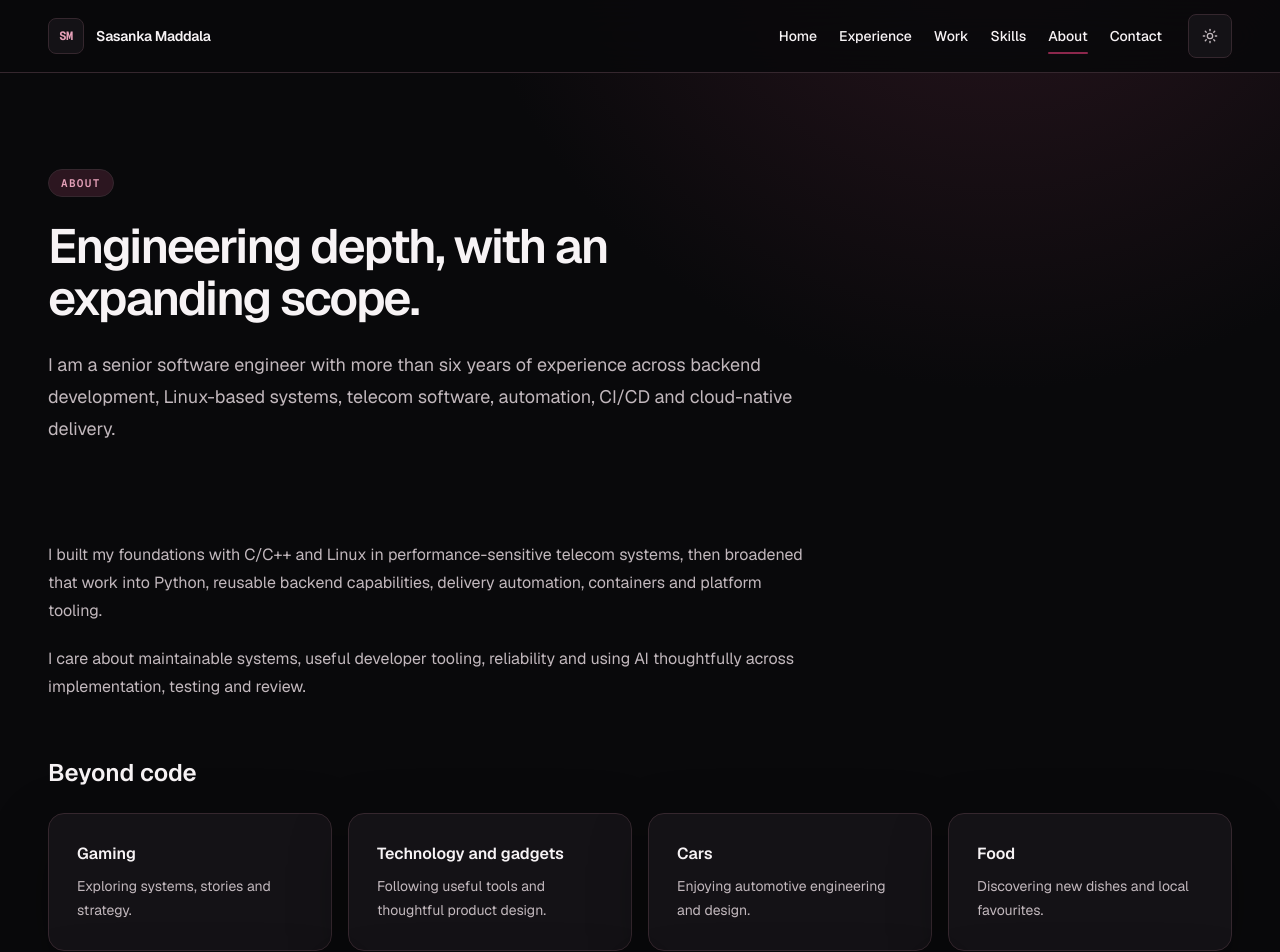
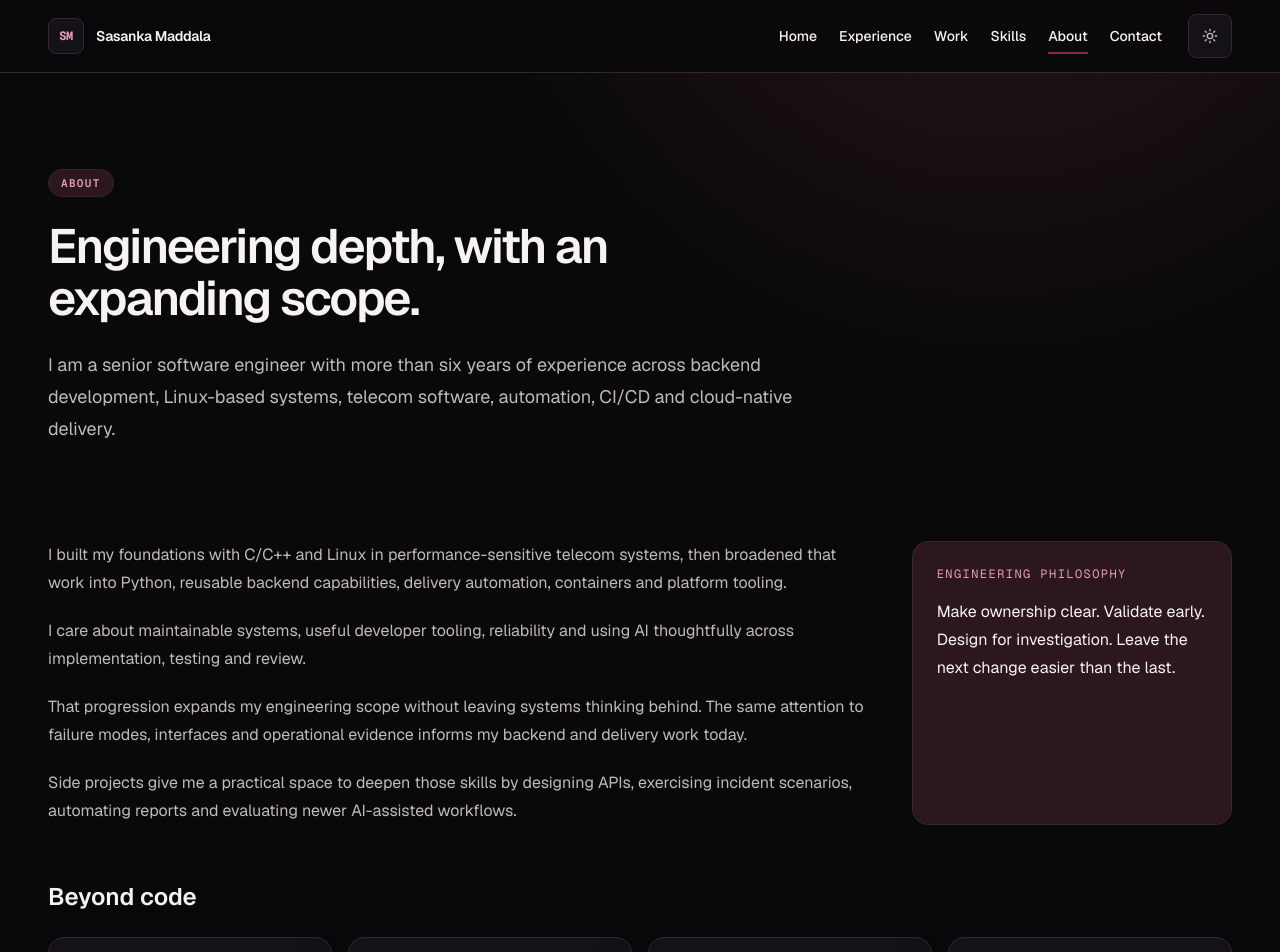
Before and after one commit to sasi433/sasanka-portfolio, a Next.js app: page /about in a window 1280 px wide. Shown: the top 952 px of the page. Built offline with nearby package versions, Linux system fonts and the light colour scheme.

Commit message:
feat: deepen professional experience and skills pages

```diff
--- a/src/app/about/page.tsx
+++ b/src/app/about/page.tsx
@@ -12,18 +12,40 @@ export default function AboutPage() {
         description="I am a senior software engineer with more than six years of experience across backend development, Linux-based systems, telecom software, automation, CI/CD and cloud-native delivery."
       />
       <SectionContainer className="pb-20 sm:pb-24">
-        <div className="max-w-3xl space-y-5 text-base leading-7 text-[var(--text-secondary)]">
-          <p>
-            I built my foundations with C/C++ and Linux in performance-sensitive
-            telecom systems, then broadened that work into Python, reusable
-            backend capabilities, delivery automation, containers and platform
-            tooling.
-          </p>
-          <p>
-            I care about maintainable systems, useful developer tooling,
-            reliability and using AI thoughtfully across implementation, testing
-            and review.
-          </p>
+        <div className="grid gap-10 lg:grid-cols-[0.72fr_0.28fr]">
+          <div className="space-y-5 text-base leading-7 text-[var(--text-secondary)]">
+            <p>
+              I built my foundations with C/C++ and Linux in
+              performance-sensitive telecom systems, then broadened that work
+              into Python, reusable backend capabilities, delivery automation,
+              containers and platform tooling.
+            </p>
+            <p>
+              I care about maintainable systems, useful developer tooling,
+              reliability and using AI thoughtfully across implementation,
+              testing and review.
+            </p>
+            <p>
+              That progression expands my engineering scope without leaving
+              systems thinking behind. The same attention to failure modes,
+              interfaces and operational evidence informs my backend and
+              delivery work today.
+            </p>
+            <p>
+              Side projects give me a practical space to deepen those skills by
+              designing APIs, exercising incident scenarios, automating reports
+              and evaluating newer AI-assisted workflows.
+            </p>
+          </div>
+          <aside className="rounded-2xl border border-[var(--border)] bg-[var(--accent-soft)] p-6">
+            <p className="font-mono text-xs tracking-[0.12em] text-[var(--accent-emphasis)] uppercase">
+              Engineering philosophy
+            </p>
+            <p className="mt-4 leading-7">
+              Make ownership clear. Validate early. Design for investigation.
+              Leave the next change easier than the last.
+            </p>
+          </aside>
         </div>
         <h2 className="mt-14 text-2xl font-semibold">Beyond code</h2>
         <div className="mt-6 grid gap-4 sm:grid-cols-2 lg:grid-cols-4">
--- a/src/app/experience/page.tsx
+++ b/src/app/experience/page.tsx
@@ -53,6 +53,17 @@ export default function ExperiencePage() {
             </div>
           </Card>
         ))}
+        <aside className="rounded-2xl border border-[var(--border)] bg-[var(--accent-soft)] p-6">
+          <Badge>Secure engineering highlight</Badge>
+          <h2 className="mt-4 text-xl font-semibold">
+            Supported Secure Development Awareness as the Team&apos;s Security
+            Master
+          </h2>
+          <p className="mt-3 max-w-3xl text-sm leading-6 text-[var(--text-secondary)]">
+            A supporting team responsibility focused on secure-development
+            awareness—not a dedicated security engineering or leadership role.
+          </p>
+        </aside>
       </SectionContainer>
     </div>
   );
--- a/src/app/skills/page.tsx
+++ b/src/app/skills/page.tsx
@@ -24,7 +24,9 @@ export default function SkillsPage() {
               ) : null}
               <div className="mt-5 flex flex-wrap gap-2">
                 {group.skills.map((skill) => (
-                  <Badge key={skill}>{skill}</Badge>
+                  <Badge key={skill} aria-label={`${group.title}: ${skill}`}>
+                    {skill}
+                  </Badge>
                 ))}
               </div>
             </Card>
--- a/src/content/skills.ts
+++ b/src/content/skills.ts
@@ -3,10 +3,13 @@ import type { SkillGroup } from "@/content/types";
 export const skillGroups = [
   {
     title: "Programming Languages",
+    description: "Languages used across systems, backend and automation work.",
     skills: ["Python", "C", "C++", "Bash / Shell", "Lua"],
   },
   {
     title: "Backend Engineering",
+    description:
+      "Service and shared-capability design with testing and clear interfaces.",
     skills: [
       "FastAPI",
       "REST APIs",
@@ -20,6 +23,7 @@ export const skillGroups = [
   },
   {
     title: "DevOps and Cloud-Native Delivery",
+    description: "Repeatable build, container and deployment workflows.",
     skills: [
       "Docker",
       "Kubernetes",
@@ -34,6 +38,8 @@ export const skillGroups = [
   },
   {
     title: "Build, Security and Quality",
+    description:
+      "Early feedback, secure awareness and maintainable delivery controls.",
     skills: [
       "Bazel / build configuration",
       "SonarQube",
@@ -46,6 +52,8 @@ export const skillGroups = [
   },
   {
     title: "Linux, Operations and Observability",
+    description:
+      "Production-minded investigation supported by logs and metrics.",
     skills: [
       "Linux",
       "Grafana",
@@ -71,6 +79,8 @@ export const skillGroups = [
   },
   {
     title: "AI-Assisted Engineering",
+    description:
+      "Tools used thoughtfully for implementation, testing and review.",
     skills: [
       "OpenAI Codex",
       "GitHub Copilot",
```
